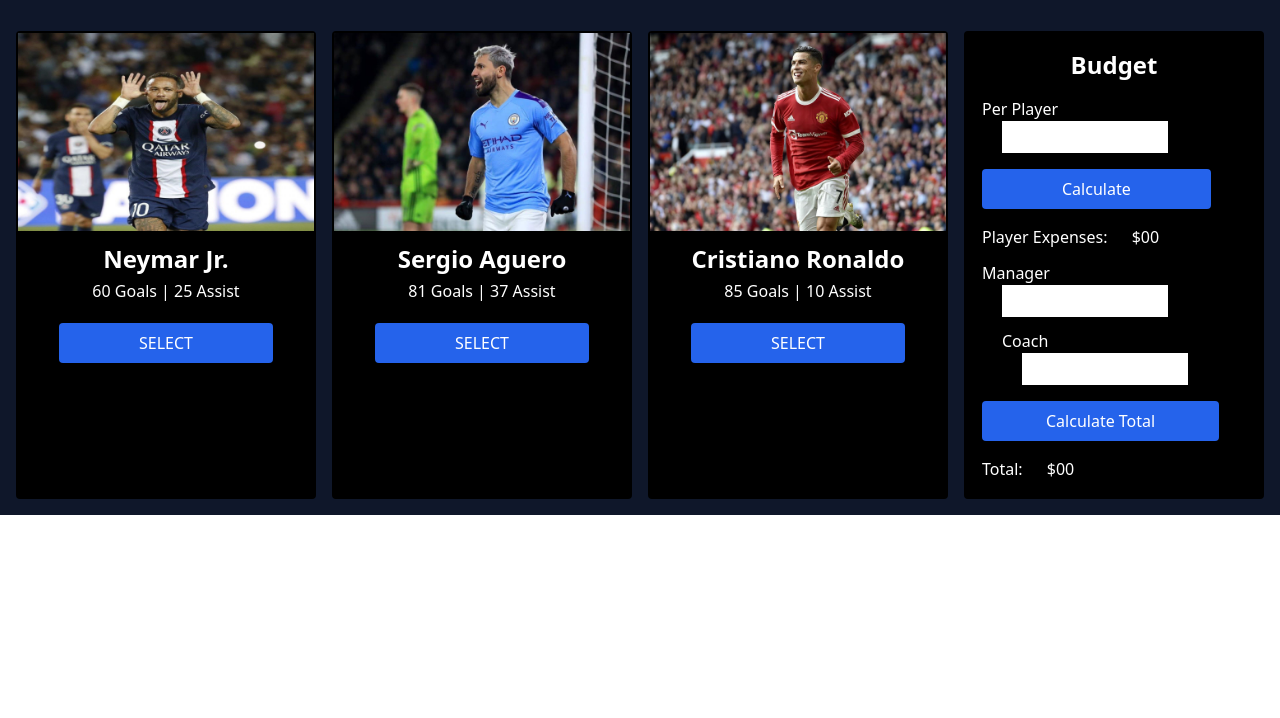
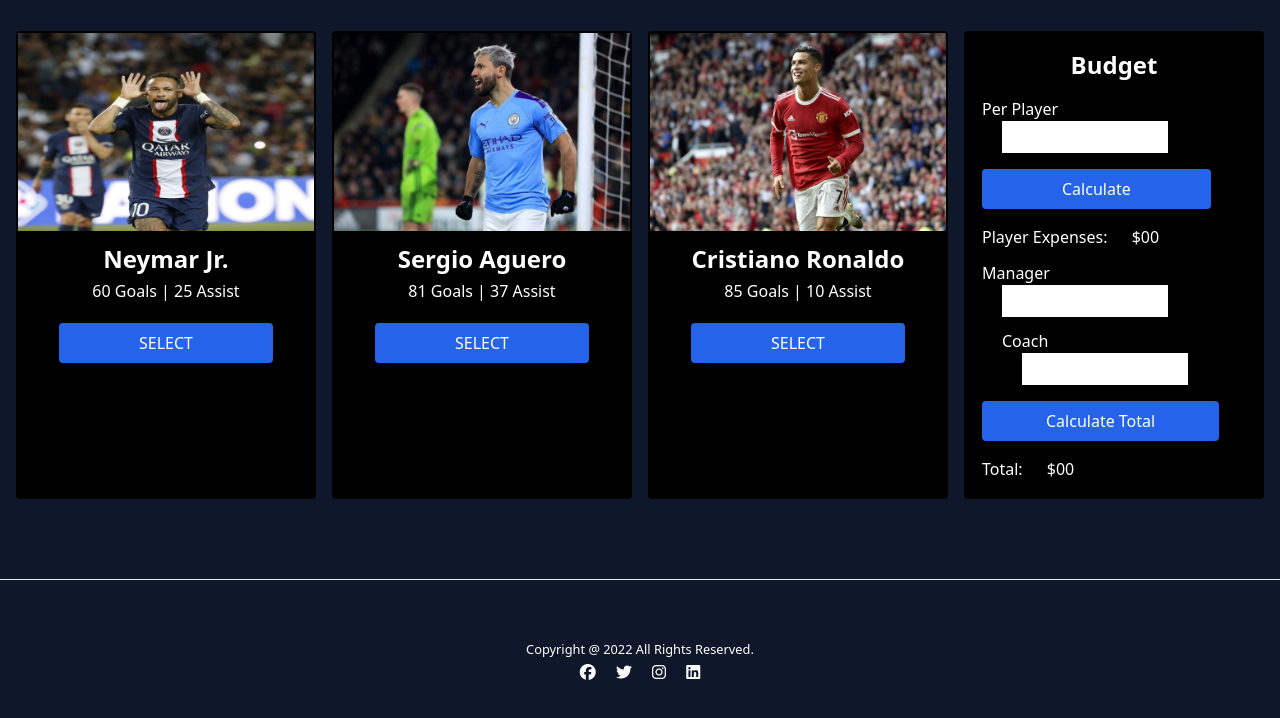
Before and after one commit to Nafis-Fahim50/player-auction, a plain HTML site: page index.html in a window 1280 px wide. Shown: the part 914-1632 px from the top of the page. Before the commit the page ends 1429 px from the top, so only its background shows below. Drawn offline with nearby package versions, Linux system fonts and the light colour scheme.

Commit message:
added footer

```diff
--- a/index.html
+++ b/index.html
@@ -8,9 +8,11 @@
     <script src="https://cdn.tailwindcss.com"></script>
     <!-- fav-icon -->
     <link rel="shortcut icon" href="icon/circle-check-solid.svg" type="image/x-icon">
+    <!-- font-awesome  -->
+    <script src="https://kit.fontawesome.com/8daca75076.js" crossorigin="anonymous"></script>
     <title>Select Player</title>
 </head>
-<body>
+<body class="bg-slate-900">
     <!-- start heading  -->
     <header>
         <div class="grid grid-cols-2 bg-black">
@@ -28,7 +30,7 @@
     <!-- start main  -->
     <main>
         <!-- start selection player  -->
-        <section class="mt-12 bg-slate-900 container mx-auto">
+        <section class="mt-12 container mx-auto">
             <div class="grid grid-cols-4 p-4 gap-4">
 
                 <!-- Messsi  -->
@@ -133,5 +135,20 @@
         </section>
     </main>
     <!-- end main  -->
+
+    <!-- start footer section  -->
+    <footer class="my-16">
+        <hr>
+        <div class="mt-14 text-center text-white">
+            <small>Copyright @ 2022 All Rights Reserved.</small>
+        </div>
+        <div class="text-center text-white">
+            <a class="p-2" href="https://web.facebook.com/nafisfahim28/" target="_blank"><i class="fa-brands fa-facebook"></i></a>
+            <a class="p-2" href="https://twitter.com/NafisFahim4/" target="_blank"><i class="fa-brands fa-twitter"></i></a>
+            <a class="p-2" href="https://www.instagram.com/nafis_fahim__/" target="_blank"><i class="fa-brands fa-instagram"></i></a>
+            <a class="p-2" href="https://www.linkedin.com/in/nafis-fahim-2b73801a4/" target="_blank"><i class="fa-brands fa-linkedin"></i></a>
+        </div>
+    </footer>
+    <!-- end footer section  -->
 </body>
 </html>
```
